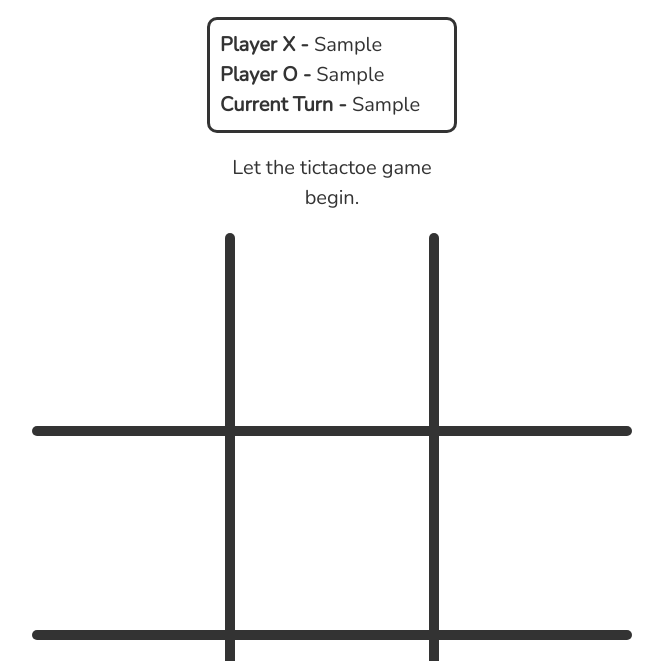
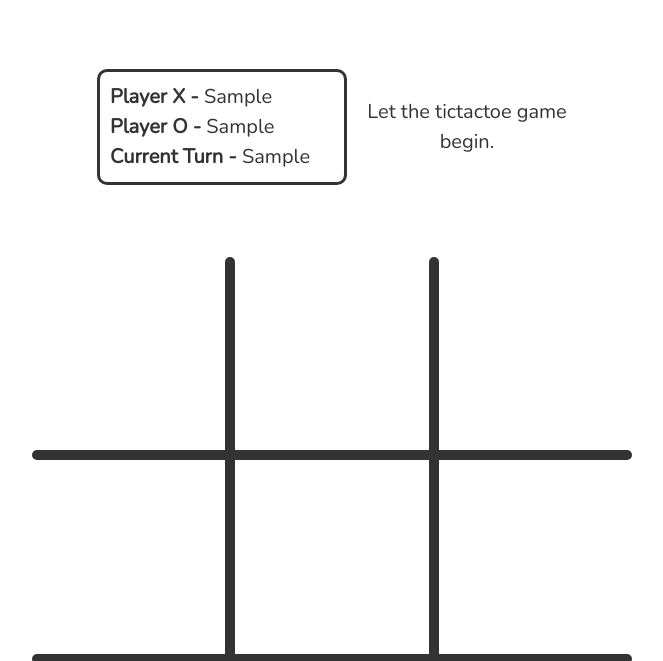
Before and after one commit to MaheelLLC/tic-tac-toe, a plain HTML site: page index.html in a window 1280 px wide. Both pictures are taken after typing "Sample", "Sample" into the empty fields and a click on the button 640 px from the left and 448 px from the top of the page. Shown: the part 133-794 px from the top of the page, without its empty margins (308-971 px from the left). Drawn offline with Linux system fonts and the light colour scheme.

Commit message:
Update style.css

```diff
--- a/style.css
+++ b/style.css
@@ -359,6 +359,7 @@ they can still play. Let's disable the hover effect for disabled cells */
   align-items: center;
   order: 1;
   width: 200px;
+  height: 220px;
 }
 
 #player-setup-form {
@@ -516,7 +517,7 @@ search_bar_title = player-x-label and player-o-label
 #game-information {
   display: flex;
   gap: 20px;
-  width: 450px;
+  width: 80%;
   flex-wrap: wrap;
   align-items: center;
   justify-content: center;
```
